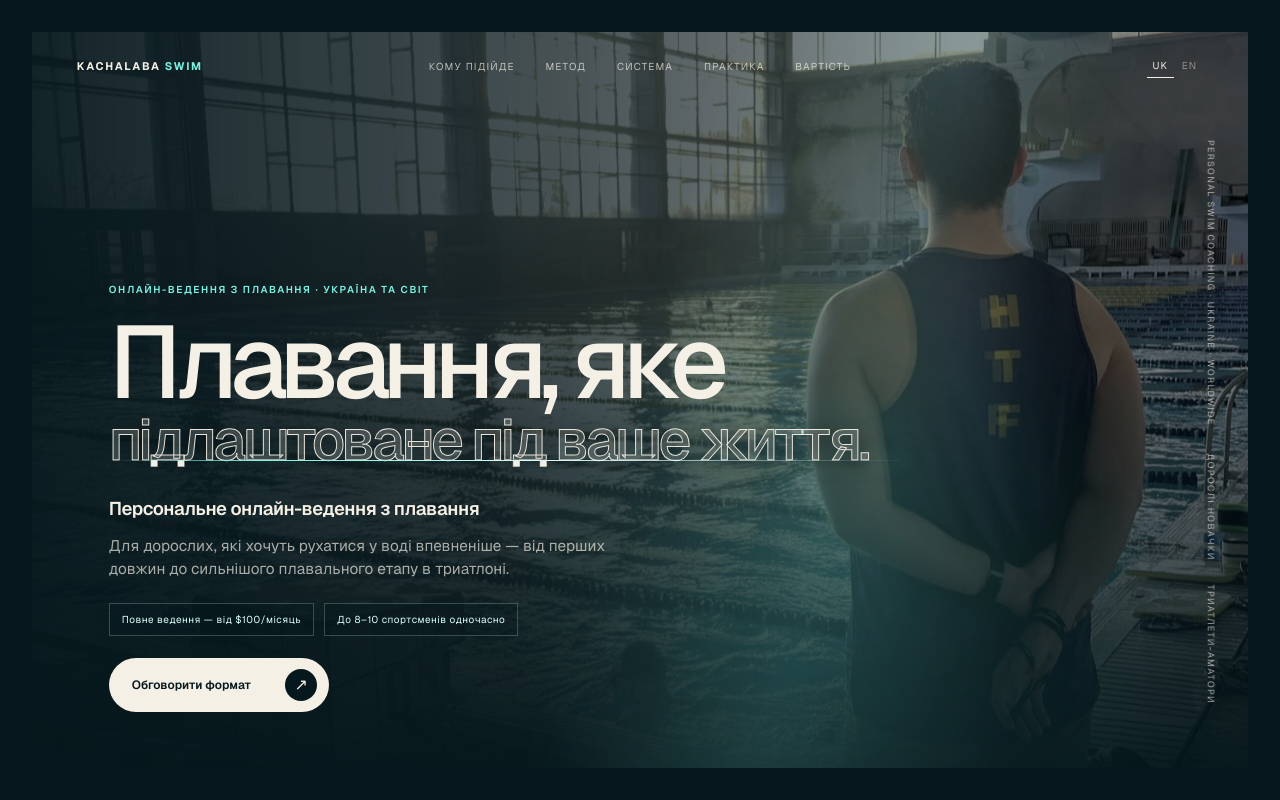
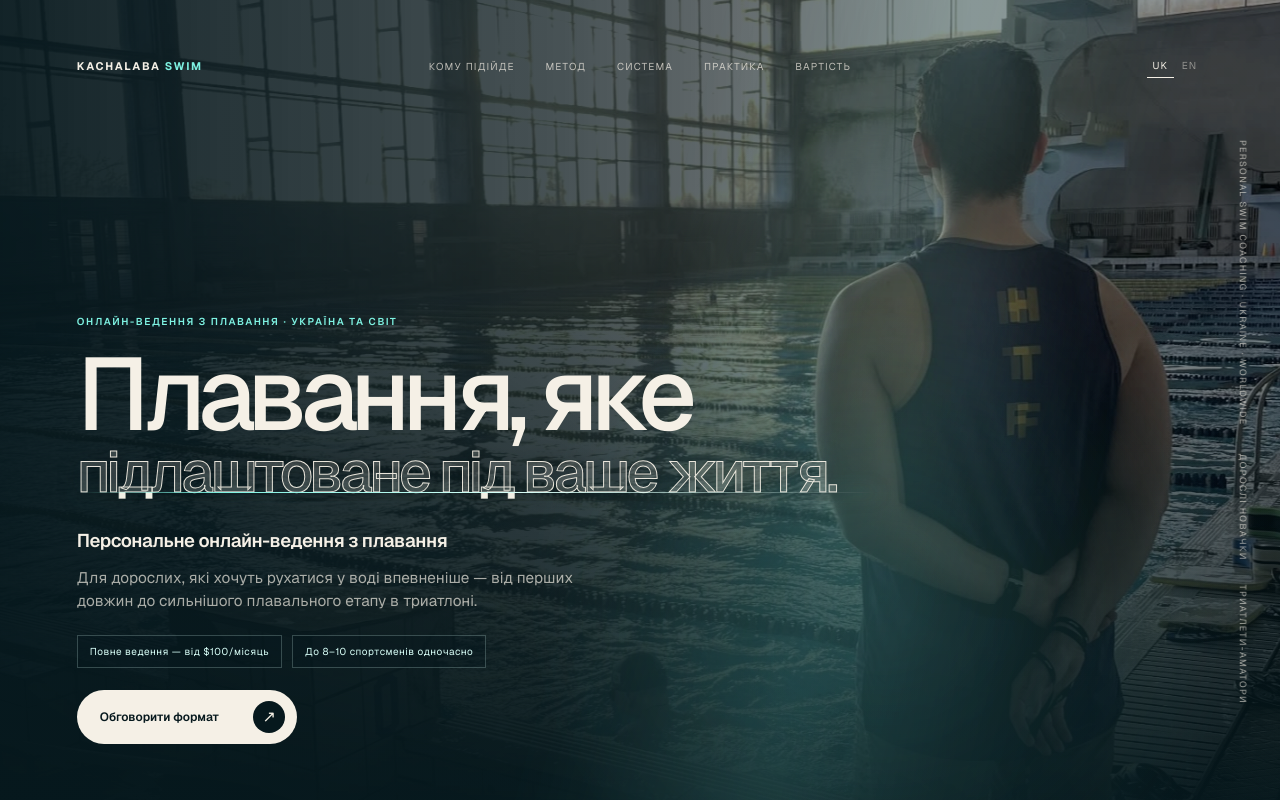
Before and after one commit to Kachalaba/kachamba-swim, a Next.js app: page / in a window 1280 px wide. Shown: the top 800 px of the page. Built offline with nearby package versions, Linux system fonts and the light colour scheme.

Commit message:
fix: fade water at full-bleed edges

```diff
--- a/app/components/WaterInterface.tsx
+++ b/app/components/WaterInterface.tsx
@@ -15,6 +15,7 @@ const initialStyle = {
   "--water-depth-scale": "1.015",
   "--water-shift-x": "-8px",
   "--water-shift-y": "5px",
+  "--water-edge-opacity": "1",
 } as CSSProperties;
 
 const clamp = (value: number, minimum: number, maximum: number) =>
@@ -61,6 +62,7 @@ export function WaterInterface({ children }: WaterInterfaceProps) {
     const resetTarget = () => {
       targetX = 0.68;
       targetY = 0.42;
+      hero.style.setProperty("--water-edge-opacity", "1");
       setPointerActive(false);
       requestPaint();
     };
@@ -114,6 +116,9 @@ export function WaterInterface({ children }: WaterInterfaceProps) {
 
       targetX = clamp((event.clientX - bounds.left) / bounds.width, 0, 1);
       targetY = clamp((event.clientY - bounds.top) / bounds.height, 0, 1);
+      const horizontalEdgeFade = clamp(Math.min(targetX, 1 - targetX) / 0.08, 0, 1);
+      const verticalEdgeFade = clamp(Math.min(targetY, 1 - targetY) / 0.12, 0, 1);
+      hero.style.setProperty("--water-edge-opacity", Math.min(horizontalEdgeFade, verticalEdgeFade).toFixed(3));
       setPointerActive(true);
       requestPaint();
     };
--- a/app/globals.css
+++ b/app/globals.css
@@ -151,11 +151,11 @@ button:focus-visible, a:focus-visible {
 .button:hover { transform: translateY(-3px); }
 .button:hover span { transform: rotate(45deg); }
 
-/* Scene 00 — a framed, documentary-scale opening image. */
+/* Scene 00 — a full-bleed, documentary-scale opening image. */
 .cinema-hero {
   position: relative;
-  min-height: calc(100svh - 64px);
-  margin: 32px;
+  min-height: 100svh;
+  margin: 0;
   overflow: hidden;
   background: var(--water);
   isolation: isolate;
@@ -183,9 +183,9 @@ button:focus-visible, a:focus-visible {
   opacity: 0;
   -webkit-mask-image: radial-gradient(circle clamp(130px, 18vw, 260px) at var(--water-x) var(--water-y), #000 0 46%, rgba(0, 0, 0, .82) 62%, transparent 100%);
   mask-image: radial-gradient(circle clamp(130px, 18vw, 260px) at var(--water-x) var(--water-y), #000 0 46%, rgba(0, 0, 0, .82) 62%, transparent 100%);
-  transition: opacity .7s var(--ease);
+  transition: opacity .32s var(--ease);
 }
-.cinema-hero[data-water-interface="ready"] .water-refraction { opacity: .78; }
+.cinema-hero[data-water-interface="ready"] .water-refraction { opacity: calc(.78 * var(--water-edge-opacity)); }
 .water-refraction img {
   width: 100%;
   height: 100%;
@@ -684,7 +684,7 @@ footer { display: flex; justify-content: space-between; gap: 24px; border-top: 1
   .cinema-hero-media img { object-position: 58% center; }
   .water-refraction img { object-position: 58% center; }
   .cinema-hero[data-water-interface="ready"] .water-refraction { opacity: 0; }
-  .cinema-hero[data-water-pointer="active"] .water-refraction { opacity: .62; }
+  .cinema-hero[data-water-pointer="active"] .water-refraction { opacity: calc(.62 * var(--water-edge-opacity)); }
   .cinema-hero-shade {
     background:
       linear-gradient(90deg, rgba(6, 24, 29, .82), rgba(6, 24, 29, .25)),
--- a/tests/browser-qa.mjs
+++ b/tests/browser-qa.mjs
@@ -97,6 +97,8 @@ const desktop = await evaluate(`(() => {
   return {
     overflow: document.documentElement.scrollWidth - document.documentElement.clientWidth,
     heroFits: required.every((rect) => rect.top >= hero.top - 1 && rect.bottom <= hero.bottom + 1),
+    heroFrame: { left: hero.left, top: hero.top, right: hero.right, bottom: hero.bottom },
+    viewport: { width: window.innerWidth, height: window.innerHeight },
     headlineGap: outlineTitle.top - filledTitle.bottom,
     routeActive: document.querySelector('.route-pair').dataset.activeRoute,
     videos: [...document.querySelectorAll('video')].map((video) => ({
@@ -106,6 +108,7 @@ const desktop = await evaluate(`(() => {
 })()`);
 assert.equal(desktop.overflow, 0);
 assert.equal(desktop.heroFits, true);
+assert.deepEqual(desktop.heroFrame, { left: 0, top: 0, right: desktop.viewport.width, bottom: desktop.viewport.height });
 assert.ok(desktop.headlineGap >= 0);
 assert.equal(desktop.routeActive, "0");
 assert.ok(desktop.videos.every((video) => !video.hasSrc && video.paused && video.preload === "none"));
@@ -136,6 +139,27 @@ const waterMoved = await evaluate(`(() => {
 assert.notEqual(waterMoved.x, waterInitial.x);
 assert.equal(waterMoved.pointer, "active");
 assert.equal(waterMoved.ctaIsTopmost, true);
+
+await send("Input.dispatchMouseEvent", { type: "mouseMoved", x: 4, y: 200 });
+await delay(180);
+const waterAtEdge = await evaluate(`(() => {
+  const hero = document.querySelector('.cinema-hero');
+  return {
+    edgeOpacity: Number.parseFloat(hero.style.getPropertyValue('--water-edge-opacity')),
+    pointer: hero.dataset.waterPointer,
+  };
+})()`);
+assert.equal(waterAtEdge.pointer, "active");
+assert.ok(Number.isFinite(waterAtEdge.edgeOpacity));
+assert.ok(waterAtEdge.edgeOpacity <= 0.1, `Water edge opacity stayed at ${waterAtEdge.edgeOpacity}`);
+
+await send("Input.dispatchMouseEvent", { type: "mouseMoved", x: 410, y: 280 });
+await delay(180);
+const waterAwayFromEdge = await evaluate(
+  `Number.parseFloat(document.querySelector('.cinema-hero').style.getPropertyValue('--water-edge-opacity'))`,
+);
+assert.ok(Number.isFinite(waterAwayFromEdge));
+assert.ok(waterAwayFromEdge >= 0.95);
 
 await evaluate(`window.scrollBy({ top: 240, behavior: 'instant' }); true`);
 await delay(180);
```
